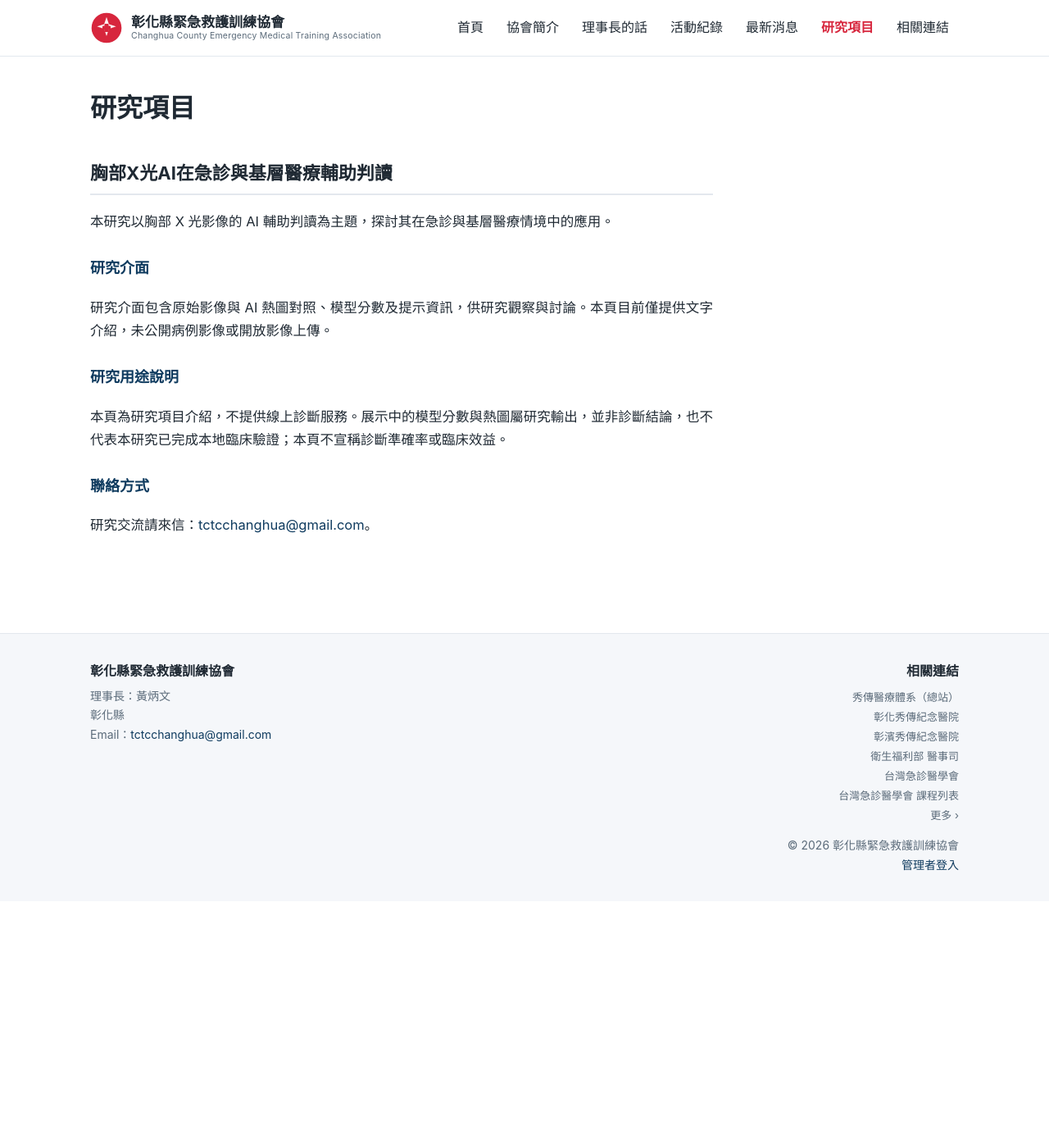
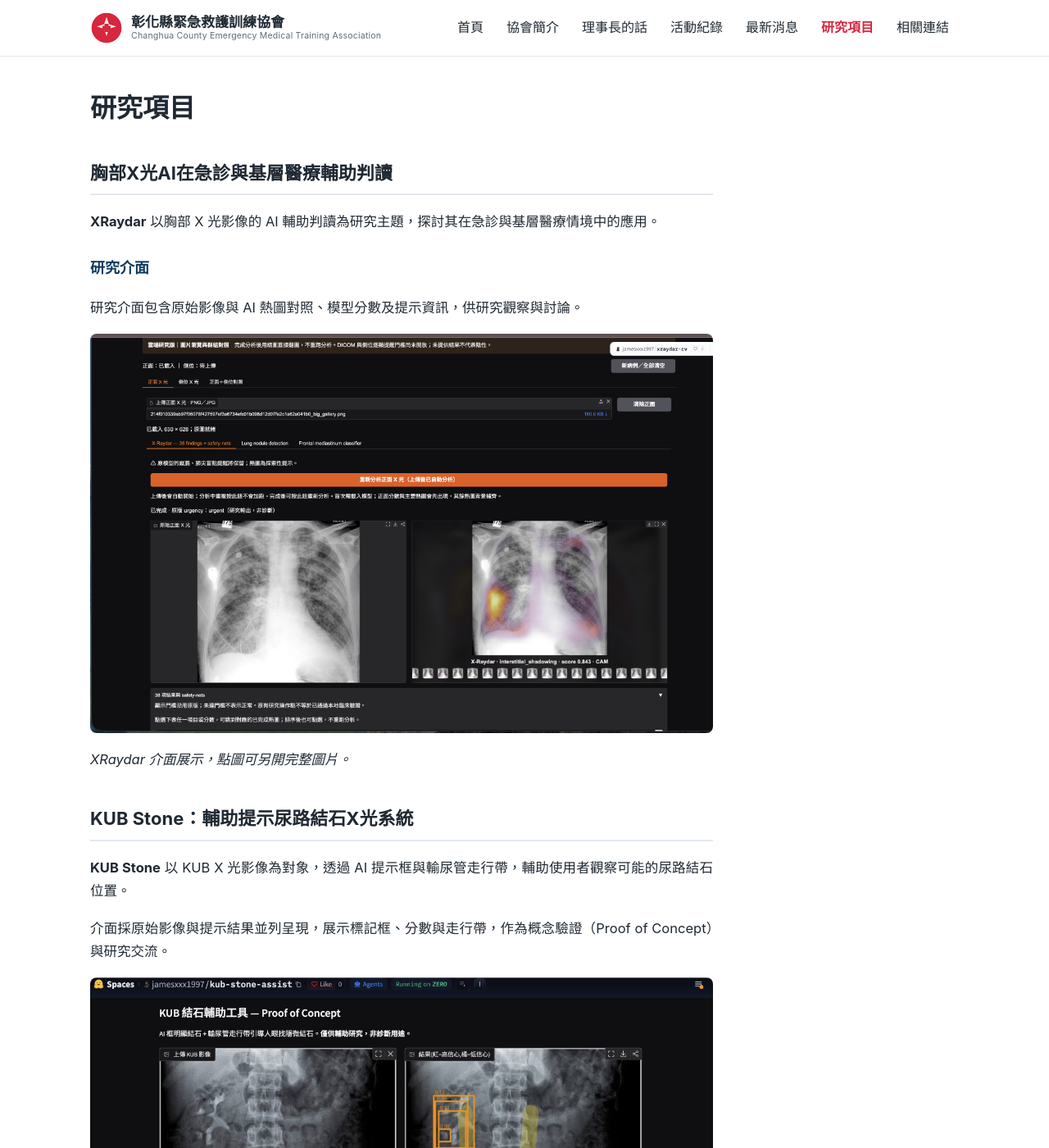
Before and after one commit to tctc-changhua/tctc-changhua.github.io, a Jekyll site: the page built from research.md, in a window 1280 px wide and 1400 px high. Shown: the whole window at 82% size. Built offline with Jekyll 4.4.1, drawn with Linux system fonts in a browser that asks for light colours; some of the changed text lies outside the part shown.

Commit message:
content: 展示XRaydar與KUB Stone研究介面

```diff
--- a/index.html
+++ b/index.html
@@ -43,7 +43,9 @@
   </div>
   <div class="feature">
     <h3><a href="{{ '/research/' | relative_url }}">胸部X光AI在急診與基層醫療輔助判讀</a></h3>
-    <p>以胸部 X 光影像的 AI 輔助判讀為研究主題，探討急診與基層醫療情境中的應用。研究展示並非診斷結論。</p>
+    <p>XRaydar：以胸部 X 光影像的 AI 輔助判讀為研究主題，探討急診與基層醫療情境中的應用。</p>
+    <h3><a href="{{ '/research/' | relative_url }}">KUB Stone：輔助提示尿路結石X光系統</a></h3>
+    <p>以 AI 提示框與輸尿管走行帶，輔助觀察 KUB X 光影像。</p>
   </div>
 </section>
 
--- a/research.md
+++ b/research.md
@@ -2,20 +2,34 @@
 layout: page
 title: 研究項目
 permalink: /research/
-description: 胸部X光AI在急診與基層醫療輔助判讀的研究介紹。
+description: XRaydar 胸部X光AI輔助判讀與 KUB Stone 尿路結石X光輔助提示研究。
 ---
 
 ## 胸部X光AI在急診與基層醫療輔助判讀
 
-本研究以胸部 X 光影像的 AI 輔助判讀為主題，探討其在急診與基層醫療情境中的應用。
+**XRaydar** 以胸部 X 光影像的 AI 輔助判讀為研究主題，探討其在急診與基層醫療情境中的應用。
 
 ### 研究介面
 
-研究介面包含原始影像與 AI 熱圖對照、模型分數及提示資訊，供研究觀察與討論。本頁目前僅提供文字介紹，未公開病例影像或開放影像上傳。
+研究介面包含原始影像與 AI 熱圖對照、模型分數及提示資訊，供研究觀察與討論。
+
+<a href="{{ '/assets/uploads/research/xraydar-interface.webp' | relative_url }}" target="_blank" rel="noopener" aria-label="開啟 XRaydar 介面完整圖片（另開視窗）"><img src="{{ '/assets/uploads/research/xraydar-interface.webp' | relative_url }}" width="2456" height="1574" style="height:auto" alt="XRaydar 研究介面：原始胸部 X 光與 AI 熱圖並列對照" loading="lazy"></a>
+
+*XRaydar 介面展示，點圖可另開完整圖片。*
+
+## KUB Stone：輔助提示尿路結石X光系統
+
+**KUB Stone** 以 KUB X 光影像為對象，透過 AI 提示框與輸尿管走行帶，輔助使用者觀察可能的尿路結石位置。
+
+介面採原始影像與提示結果並列呈現，展示標記框、分數與走行帶，作為概念驗證（Proof of Concept）與研究交流。
+
+<a href="{{ '/assets/uploads/research/kub-stone-interface.webp' | relative_url }}" target="_blank" rel="noopener" aria-label="開啟 KUB Stone 介面完整圖片（另開視窗）"><img src="{{ '/assets/uploads/research/kub-stone-interface.webp' | relative_url }}" width="2478" height="1546" style="height:auto" alt="KUB Stone 研究介面：原始 KUB X 光與提示框、輸尿管走行帶並列對照" loading="lazy"></a>
+
+*KUB Stone 介面展示，點圖可另開完整圖片。*
 
 ### 研究用途說明
 
-本頁為研究項目介紹，不提供線上診斷服務。展示中的模型分數與熱圖屬研究輸出，並非診斷結論，也不代表本研究已完成本地臨床驗證；本頁不宣稱診斷準確率或臨床效益。
+本頁為研究項目介紹，不提供線上診斷服務。展示中的模型分數、熱圖與提示標記屬研究輸出。
 
 ### 聯絡方式
 
```
Also changed, not shown: assets/uploads/research/kub-stone-interface.webp (added), assets/uploads/research/xraydar-interface.webp (added).
